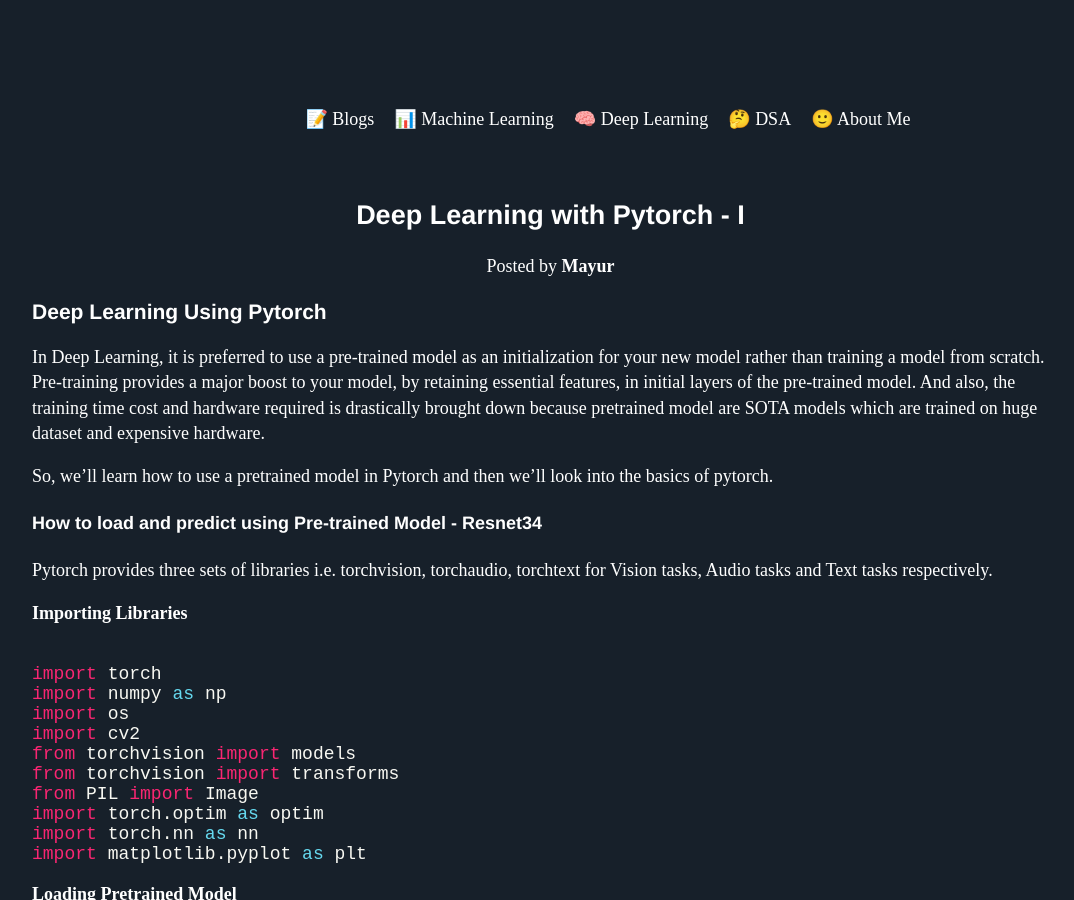
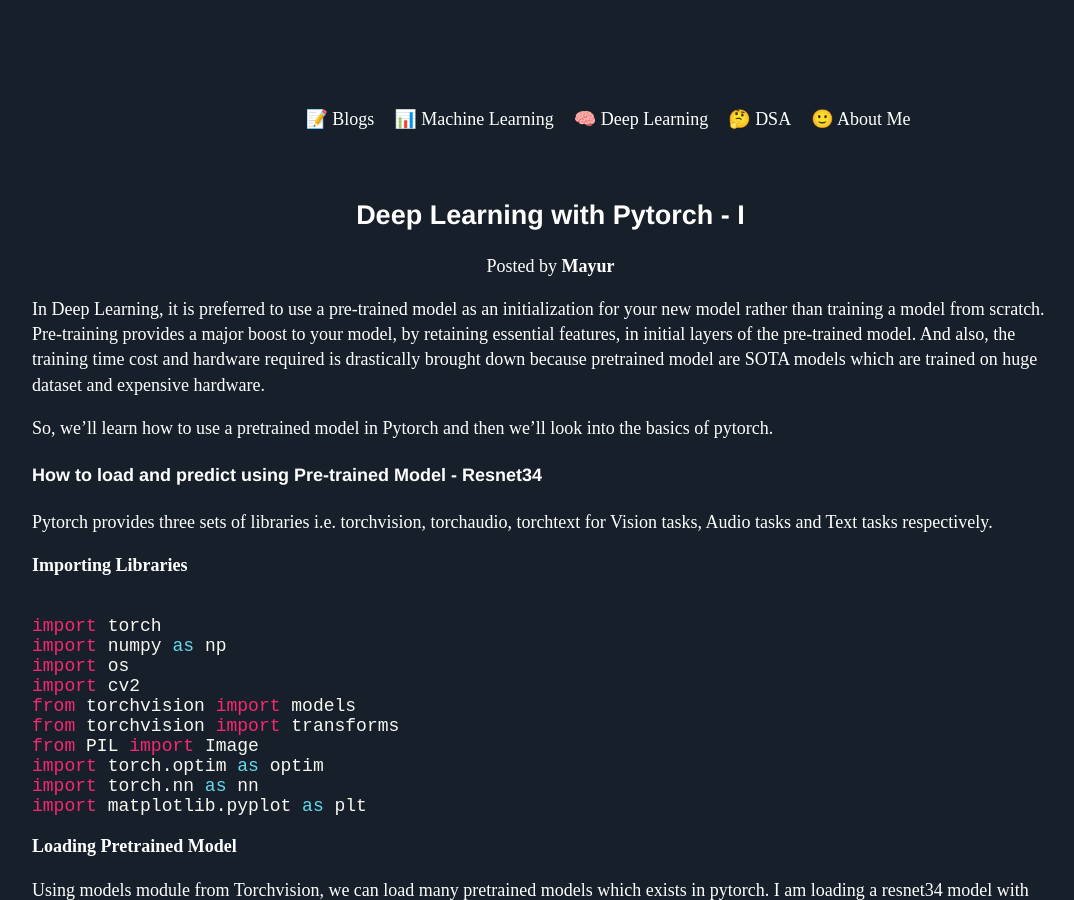
Before and after one commit to Mayurji/mayurji.github.io, a Jekyll site: the page built from _deep-learning/2020-10-07-Deep-Learning-With-Pytorch.md, in a window 1280 px wide and 900 px high. Shown: the whole window, without its empty margins (32-1106 px from the left). Built offline with Jekyll 4.4.1, drawn with Linux system fonts in a browser that asks for light colours; nearby versions of some CDN libraries; comment, search, counter and statistics services are not loaded.

Commit message:
Update 2020-10-07-Deep-Learning-With-Pytorch.md

```diff
--- a/_deep-learning/2020-10-07-Deep-Learning-With-Pytorch.md
+++ b/_deep-learning/2020-10-07-Deep-Learning-With-Pytorch.md
@@ -5,8 +5,6 @@
 date:   2020-10-07 16:43:52 +0530
 ---
 {% include mathjax.html %}
-
-### Deep Learning Using Pytorch
 
 In Deep Learning, it is preferred to use a pre-trained model as an initialization for your new model rather than
 training a model from scratch. Pre-training provides a major boost to your model, by retaining essential features,
```
